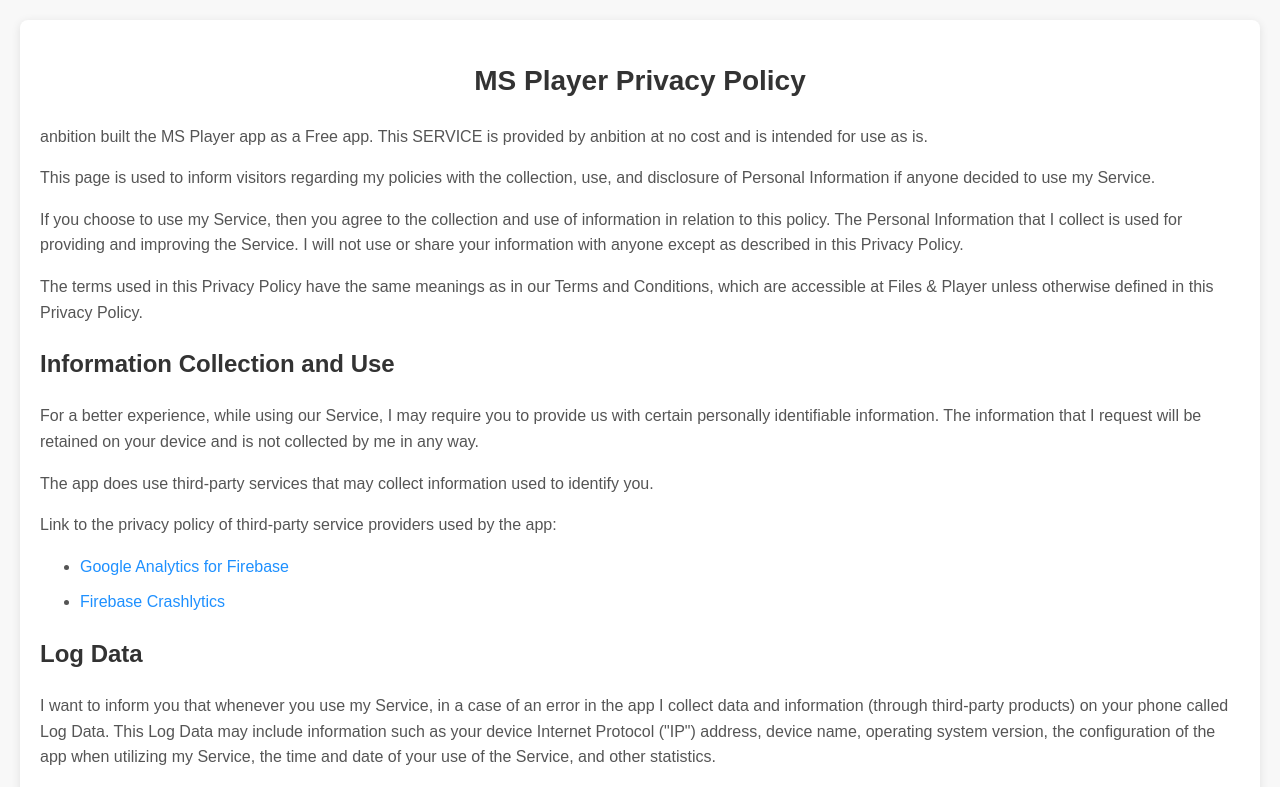
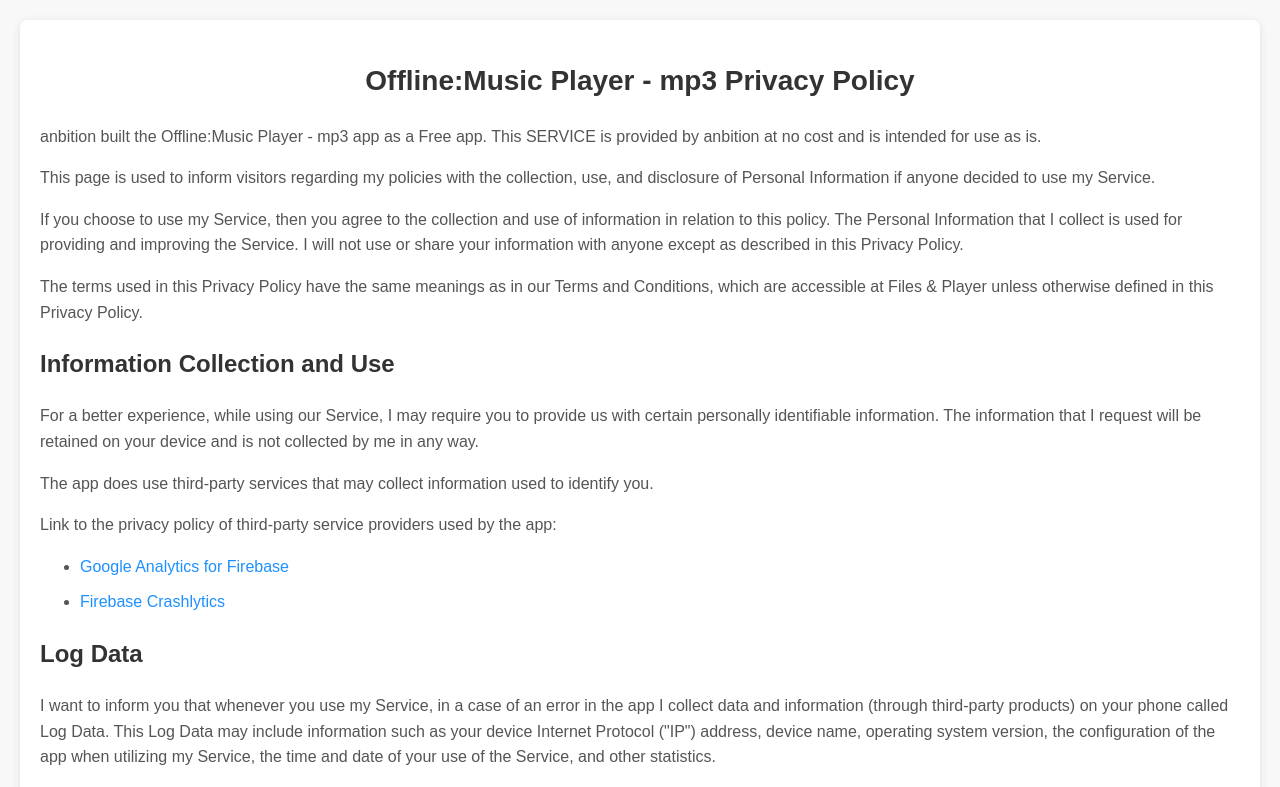
Before and after one commit to offline-players/offline-players.github.io, a plain HTML site: page policy.html in a window 1280 px wide. Shown: the top 787 px of the page. Drawn offline with Linux system fonts and the light colour scheme.

Commit message:
feat: 更新html

```diff
--- a/policy.html
+++ b/policy.html
@@ -3,7 +3,7 @@
 <head>
     <meta charset="UTF-8">
     <meta name="viewport" content="width=device-width, initial-scale=1.0">
-    <title>MS Player Privacy Policy</title>
+    <title>Offline:Music Player - mp3 Privacy Policy</title>
     <style>
         body {
             font-family: Arial, sans-serif;
@@ -72,9 +72,9 @@
 <body>
 
     <div class="content">
-        <h1>MS Player Privacy Policy</h1>
+        <h1>Offline:Music Player - mp3 Privacy Policy</h1>
 
-        <p>anbition built the MS Player app as a Free app. This SERVICE is provided by anbition at no cost and is intended for use as is.</p>
+        <p>anbition built the Offline:Music Player - mp3 app as a Free app. This SERVICE is provided by anbition at no cost and is intended for use as is.</p>
 
         <p>This page is used to inform visitors regarding my policies with the collection, use, and disclosure of Personal Information if anyone decided to use my Service.</p>
 
```
Also changed, not shown: terms.html (+2 -2 lines).
